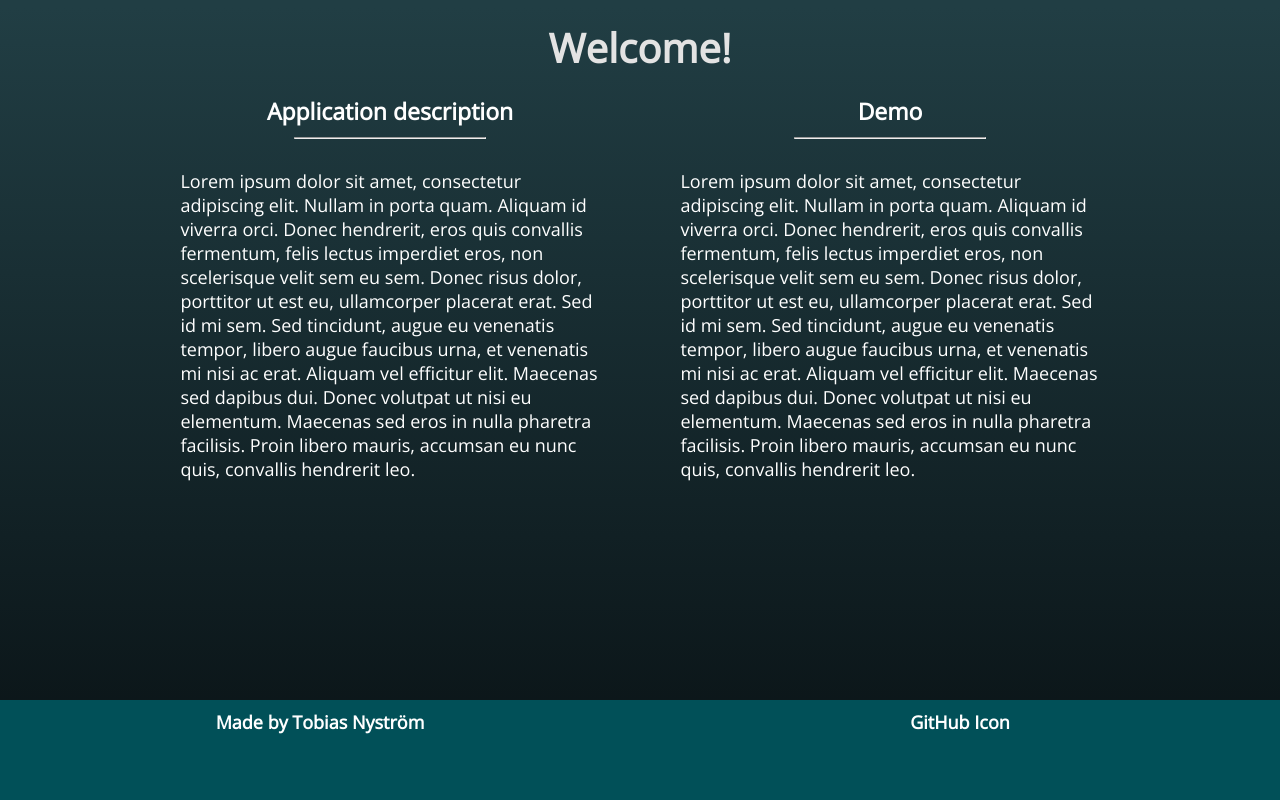
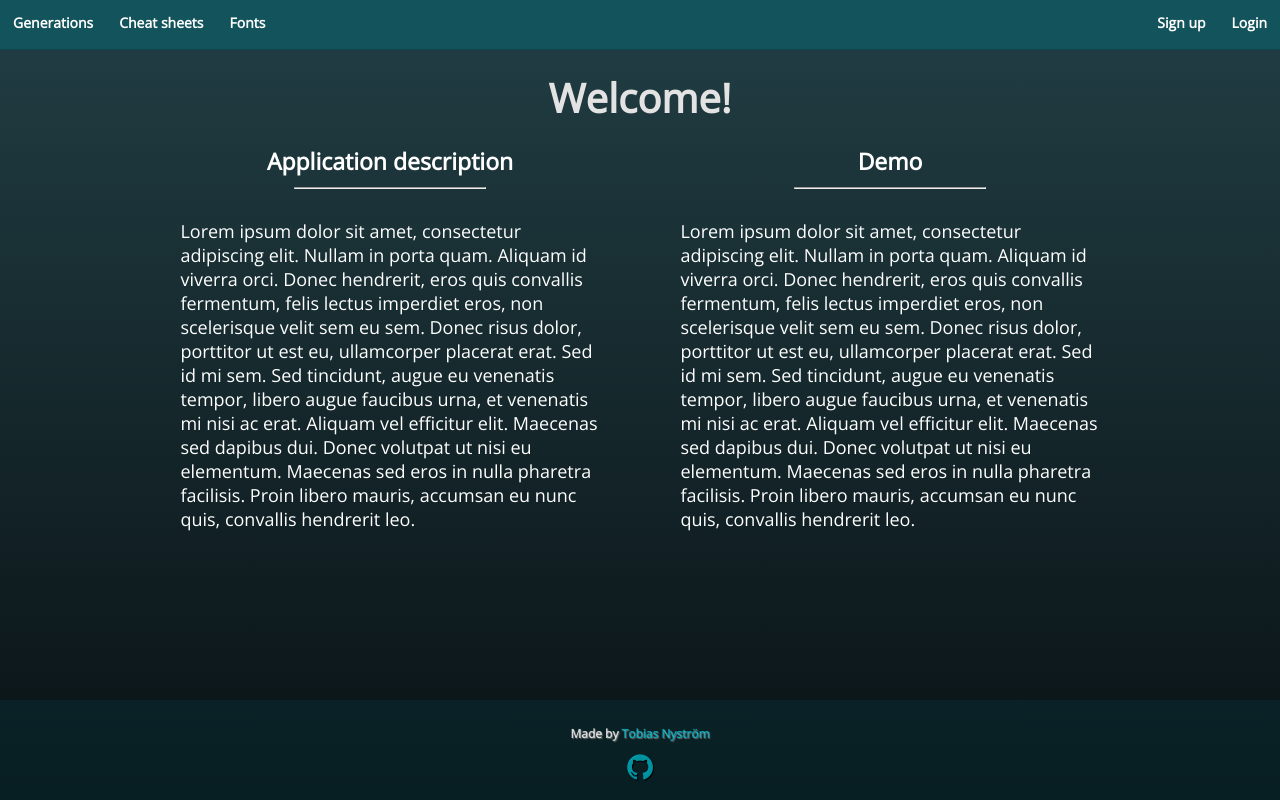
Before and after one commit to tobnys/webdev-toolkit, a website: page public/index.html in a window 1280 px wide. Drawn offline with nearby package versions, Linux system fonts and the light colour scheme.

Commit message:
Further improvements to design on the landing page

```diff
--- a/public/client.js
+++ b/public/client.js
@@ -4,13 +4,19 @@ $(".toggle-container").on("click", function(e){
         $(".main-nav").animate({
             height: "300px"
         })
-        $(".main-nav a").css("display", "block")
+        $(".inline-nav-container a").animate({
+            opacity: "1"
+        })
+        $(".main-nav").css("background-color", "rgba(0, 119, 131, 1)")
     }
     else {
         $(".main-nav").animate({
             height: "50px"
         })
-        $(".main-nav a").css("display", "none")
+        $(".inline-nav-container a").animate({
+            opacity: "0"
+        })
+        $(".main-nav").css("background-color", "rgba(0, 119, 131, 0.4)")
     }
 });
 
--- a/public/index.html
+++ b/public/index.html
@@ -11,7 +11,22 @@
     <link href="https://maxcdn.bootstrapcdn.com/font-awesome/4.7.0/css/font-awesome.min.css" rel="stylesheet" type="text/css">
   </head>
   <body class="site">
-
+    <nav class="main-nav" role="navigation">
+        <div class="toggle-container">
+          <div class="hamburger">
+              <span></span>
+              <span></span>
+              <span></span>
+          </div>
+        </div>
+        <div class="inline-nav-container">
+          <a href="#" id="left-nav">Generations</a>
+          <a href="#" id="left-nav">Cheat sheets</a>
+          <a href="#" id="left-nav">Fonts</a>
+          <a id="right-nav" href="#">Login</a>
+          <a id="right-nav" href="#">Sign up</a>
+        </div>
+    </nav>
 
     <!-- LANDING PAGE -->
     <header>
@@ -37,11 +52,15 @@
     </section>
 
     <footer>
-      <div class="col-6">
-          <p>Made by Tobias Nyström</p>
+      <div class="row">
+          <div class="col-12">
+              <p>Made by <a href="https://github.com/tobnys" target="_blank">Tobias Nyström</a></p>
+          </div>
       </div>
-      <div class="col-6">
-          <p>GitHub Icon</p>
+      <div class="row">
+          <div class="col-12">
+              <a href="https://github.com/tobnys/webdev-toolkit-final-capstone" target="_blank" class="git-icon"><i class="fa fa-github" aria-hidden="true"></i></a>
+          </div>
       </div>
     </footer>
 
--- a/public/style.css
+++ b/public/style.css
@@ -12,9 +12,9 @@ html {
     background-color: #084857;
     font-family: 'Open Sans', sans-serif;
 
-    /* GRADIENT BACKGROUND */
+    /* GRADIENT BACKGROUND  http://colorzilla.com/gradient-editor/#213e44+1,091114+100 */
     background: #213e44; /* Old browsers */
-    background: -moz-linear-gradient(top, #213e44 1%, #091114 100%); /* FF3.6-15 */
+    background: -moz-linear-gradient(top, #213D44 1%, #091114 100%); /* FF3.6-15 */
     background: -webkit-linear-gradient(top, #213e44 1%,#091114 100%); /* Chrome10-25,Safari5.1-6 */
     background: linear-gradient(to bottom, #213e44 1%,#091114 100%); /* W3C, IE10+, FF16+, Chrome26+, Opera12+, Safari7+ */
     filter: progid:DXImageTransform.Microsoft.gradient( startColorstr='#213e44', endColorstr='#091114',GradientType=0 ); /* IE6-9 */
@@ -32,29 +32,33 @@ p {
 }
 
 .main-nav {
-    background-color: rgb(137, 195, 201);
+    position: fixed;
+    width: 100%;
+    background-color: rgba(0, 119, 131, 0.4);
     border-bottom: 1px solid rgba(0,0,0,.15);
     height: 50px;
+    margin-bottom: 50px;
 }
 
 .main-nav a {
-    display: none;
+    opacity: 0;
+    display: block;
     font-weight: bold;
-    color: black;
-    padding: 13px;
+    color: rgb(255, 255, 255);
+    padding: 12px;
     font-size: 14px;
     text-decoration: none;
+    text-align: center;
     transition: color 0.3s ease;
-    text-align: center;
+}
+
+.main-nav a:hover {
+    color: rgb(0, 231, 255);
+    transition: color 0.3s ease;
 }
 
 .inline-nav-container {
     padding-top: 50px;
-}
-
-.main-nav a:hover {
-    color: white;
-    transition: color 0.3s ease;
 }
 
 .toggle-container {
@@ -66,13 +70,18 @@ p {
 
 .toggle-container span {
     display: block;
-    height: 6px;
-    width: 80%;
-    margin-left: 7px;
-    margin-top: 7px;
+    height: 5px;
+    width: 50%;
+    margin-left: 15px;
+    margin-top: 5px;
     background: #FFFFFF;
     border-radius: 9px;
     opacity: 1;
+    box-shadow: 1px 1px 2px 2px #717171;
+}
+
+.hamburger {
+    padding-top: 5px;
 }
 
 .description {
@@ -117,16 +126,56 @@ footer {
     height: 100px;
     width: 100%;
     overflow:hidden;
-    background-color: rgb(1, 80, 88);
+    background-color: rgba(0, 80, 89, 0.20);
 }
 
 footer p {
-    padding-top: 10px;
+    padding-top: 25px;
     text-align: center;
-    color: #FFFFFF;
+    color: rgba(255, 255, 255, 0.81);
     font-weight: bold;
+    font-size: 12px;
+    text-shadow: 1px 1px 1px #626262;
 }
 
+footer p a {
+    padding-top: 25px;
+    text-align: center;
+    color: rgba(0, 231, 255, 0.63);
+    font-weight: bold;
+    font-size: 12px;
+    text-decoration: none;
+    transition: color 0.3s ease;
+}
+
+footer p a:hover {
+    transition: color 0.3s ease;
+    color: rgb(0, 231, 255);
+}
+
+.git-icon {
+    padding-top: 10px;
+    width: 30px;
+    margin: 0 auto;
+    display: block;
+    text-align: center;
+}
+
+.git-icon i {
+    text-shadow: 1px 1px 1px #000000;
+    color: rgba(0, 231, 255, 0.63);
+    font-size: 30px;
+    transition: color 0.5s ease;
+}
+
+.git-icon i:hover {
+    transition: color 0.3s ease;
+    color: rgb(0, 231, 255);
+}
+
+header {
+    padding-top: 50px;
+}
 
 @media only screen and (min-width: 480px) {
     .main-nav {
@@ -136,17 +185,17 @@ footer p {
     }
     .main-nav a {
         display: block;
-        color: black;
         padding: 13px;
         display: block;
         font-size: 14px;
         text-decoration: none;
         height: 100%;
-        transition: color 0.3s ease;
+        transition: color 0.3s ease, border 0.2s ease;
     }
+
     .main-nav a:hover {
-        color: white;
-        transition: color 0.3s ease;
+        border-bottom: 3px solid rgb(0, 231, 255);
+        transition: color 0.3s ease, border 0.2s ease;
     }
     #left-nav {
         float: left;
@@ -163,6 +212,11 @@ footer p {
     .inline-nav-container {
         padding-top: 0;
     }
+
+    .inline-nav-container a {
+        display: block;
+        opacity: 1;
+    }
 }
 
 @media only screen and (min-width: 1024px) {
```
